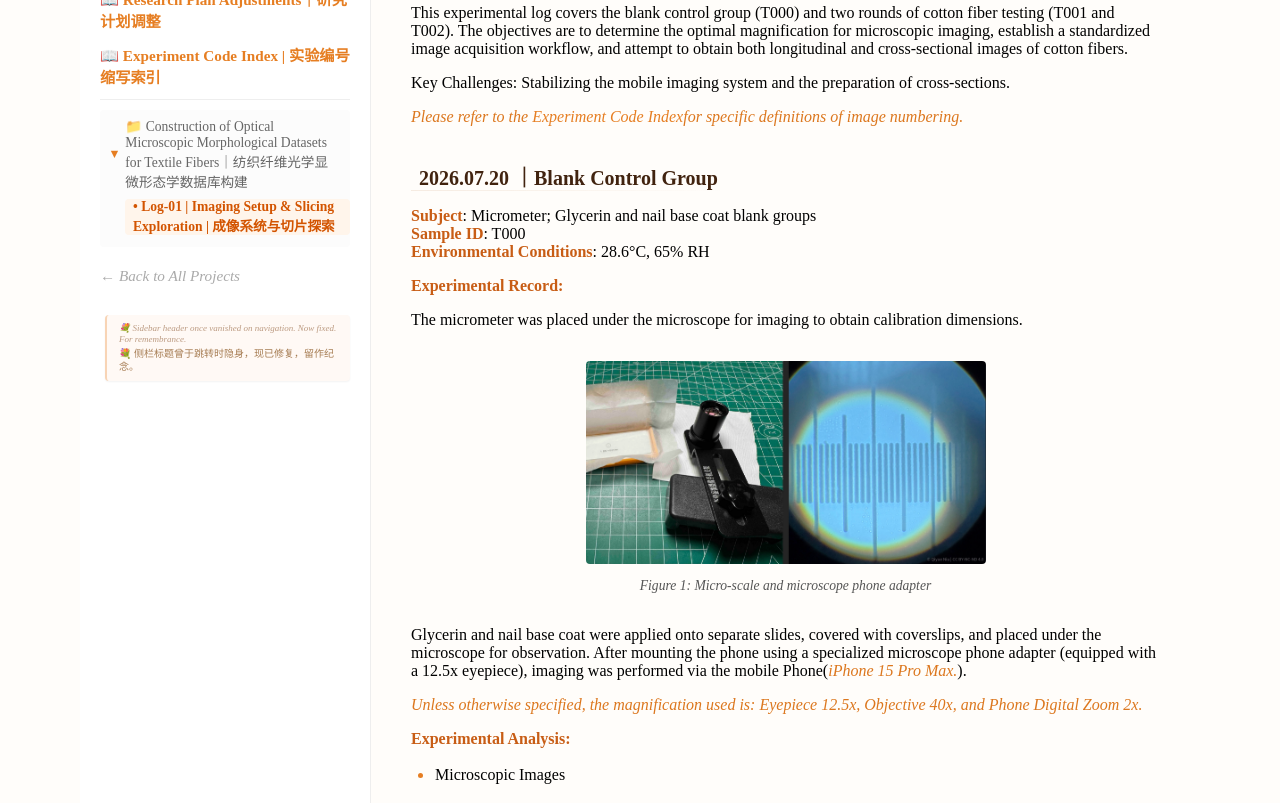
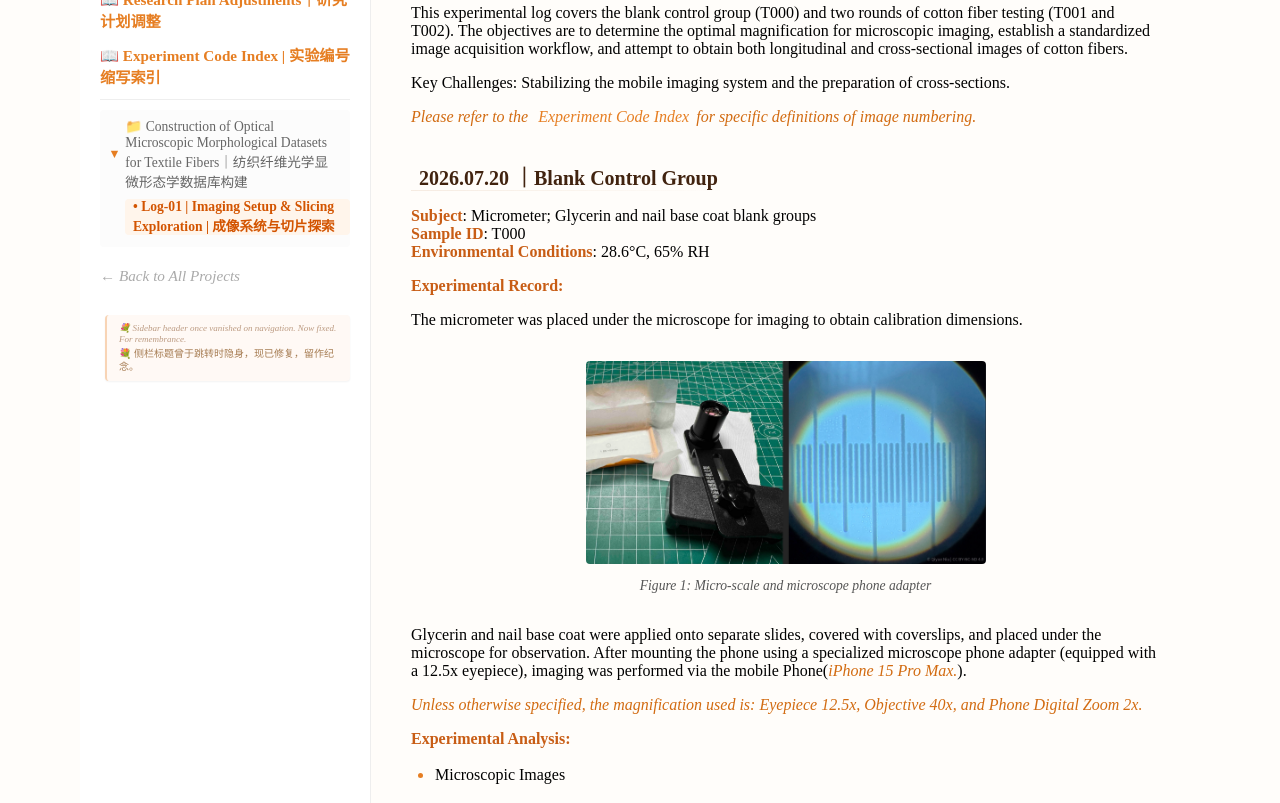
Before and after one commit to nqy-exp/nqy-exp.github.io, a Jekyll site: the page built from _projects/projecta/projecta1/pa1-log1.md, in a window 1280 px wide and 1400 px high. Shown: the part 325-1128 px from the top of the window. Built offline with Jekyll 4.4.1, drawn with Linux system fonts in a browser that asks for light colours.

Commit message:
Update style.css
a little change to make beauty

```diff
--- a/assets/css/style.css
+++ b/assets/css/style.css
@@ -1433,9 +1433,11 @@
     background: linear-gradient(to right, rgba(0, 0, 0, 0.1) 0%, transparent 100%);
 }
 
-/* 定义链接的基础样式 */
 .exp-link {
-  color: #e67e22;            /* 你选定的橙色 */
+  color: #e67e22;          /* 你选定的橙色 */
+  padding: 0 6px 0 4px;   /* 左边少一点，右边多一点，视觉上找平 */
+  margin: 0 1px 0 2px;    /* 同理微调 */
+  font-weight: 300;
   text-decoration: none;     /* 坚决不使用下划线 */
   display: inline-block;     /* 【关键】必须设置为 inline-block，scale 缩放效果才会生效 */
   transition: transform 0.3s ease, color 0.3s ease; /* 让放大和颜色变化都平滑过渡 */
@@ -1572,7 +1574,7 @@
 /* 【第一阶：标准斜体】
    作用：轻量级的语气转折，保持品牌色。 */
 .post-content em {
-    color: #dc771e;
+    color: #d26b11;
     font-style: italic;
 }
 
```
